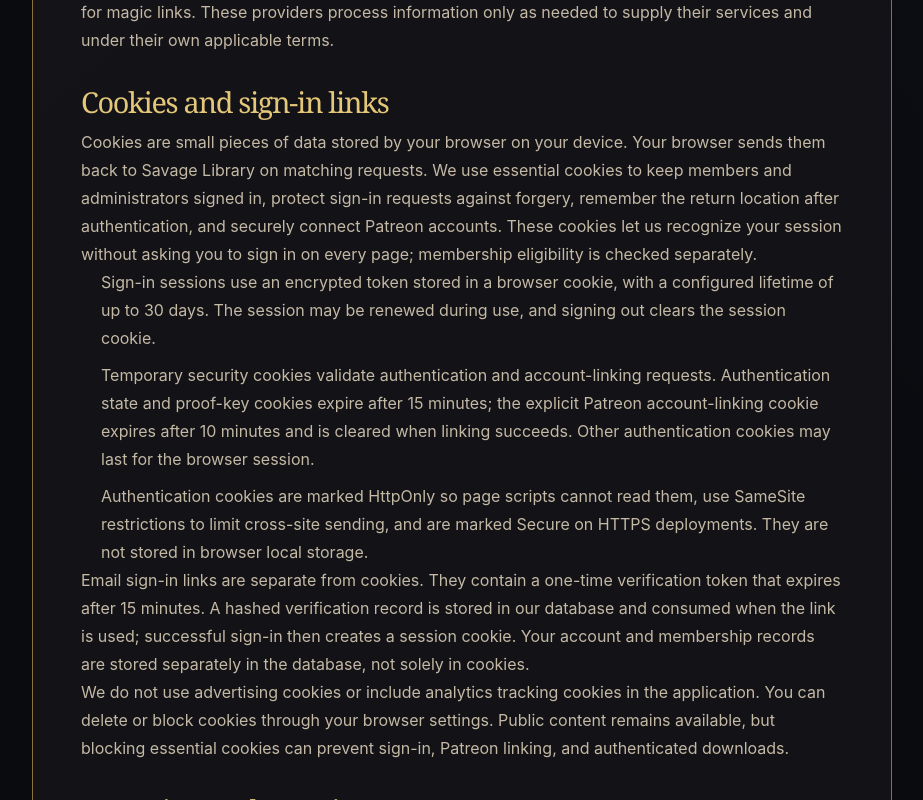
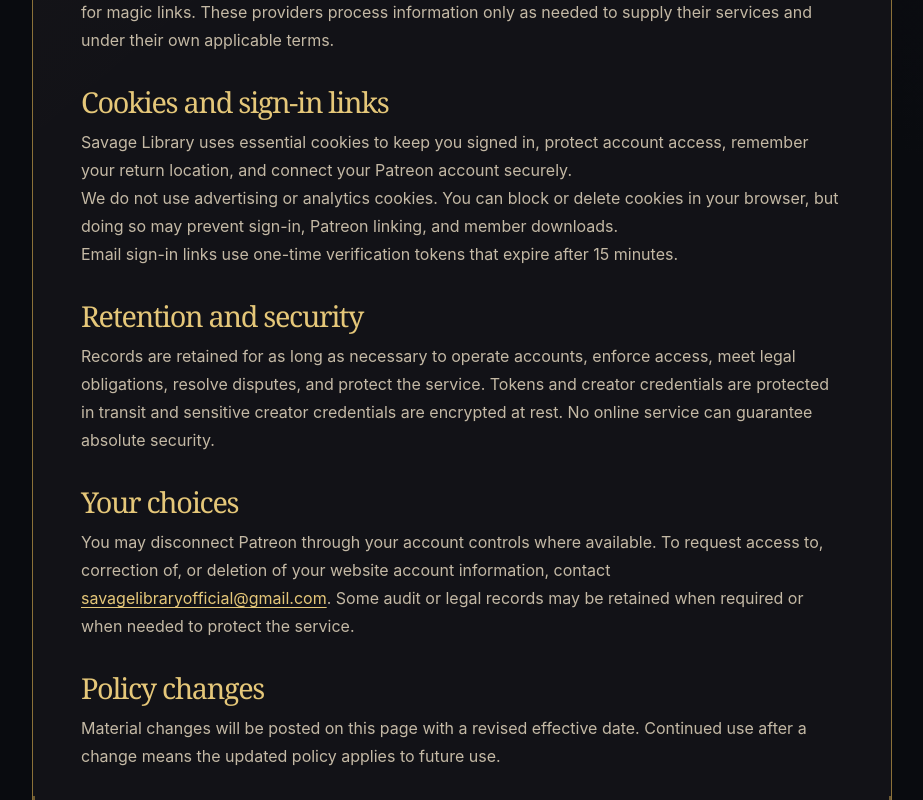
Before and after one commit to neruntia-lab/savage-library, a Next.js app: page /legal in a window 1280 px wide. Shown: the part 2720-3520 px from the top of the page, without its empty margins (12-935 px from the left). Built offline with nearby package versions, Linux system fonts and the light colour scheme.

Commit message:
Simplify cookie policy wording

```diff
--- a/components/legal/PrivacyContent.tsx
+++ b/components/legal/PrivacyContent.tsx
@@ -57,47 +57,18 @@
 
       <h2>Cookies and sign-in links</h2>
       <p>
-        Cookies are small pieces of data stored by your browser on your device.
-        Your browser sends them back to Savage Library on matching requests.
-        We use essential cookies to keep members and administrators signed in,
-        protect sign-in requests against forgery, remember the return location
-        after authentication, and securely connect Patreon accounts. These
-        cookies let us recognize your session without asking you to sign in on
-        every page; membership eligibility is checked separately.
-      </p>
-      <ul>
-        <li>
-          Sign-in sessions use an encrypted token stored in a browser cookie,
-          with a configured lifetime of up to 30 days. The session may be renewed
-          during use, and signing out clears the session cookie.
-        </li>
-        <li>
-          Temporary security cookies validate authentication and account-linking
-          requests. Authentication state and proof-key cookies expire after
-          15 minutes; the explicit Patreon account-linking cookie expires after
-          10 minutes and is cleared when linking succeeds. Other authentication
-          cookies may last for the browser session.
-        </li>
-        <li>
-          Authentication cookies are marked HttpOnly so page scripts cannot read
-          them, use SameSite restrictions to limit cross-site sending, and are
-          marked Secure on HTTPS deployments. They are not stored in browser
-          local storage.
-        </li>
-      </ul>
-      <p>
-        Email sign-in links are separate from cookies. They contain a one-time
-        verification token that expires after 15 minutes. A hashed verification
-        record is stored in our database and consumed when the link is used;
-        successful sign-in then creates a session cookie. Your account and
-        membership records are stored separately in the database, not solely
-        in cookies.
+        Savage Library uses essential cookies to keep you signed in, protect
+        account access, remember your return location, and connect your Patreon
+        account securely.
       </p>
       <p>
-        We do not use advertising cookies or include analytics tracking cookies
-        in the application. You can delete or block cookies through your browser
-        settings. Public content remains available, but blocking essential cookies
-        can prevent sign-in, Patreon linking, and authenticated downloads.
+        We do not use advertising or analytics cookies. You can block or delete
+        cookies in your browser, but doing so may prevent sign-in, Patreon
+        linking, and member downloads.
+      </p>
+      <p>
+        Email sign-in links use one-time verification tokens that expire after
+        15 minutes.
       </p>
 
       <h2>Retention and security</h2>
```
